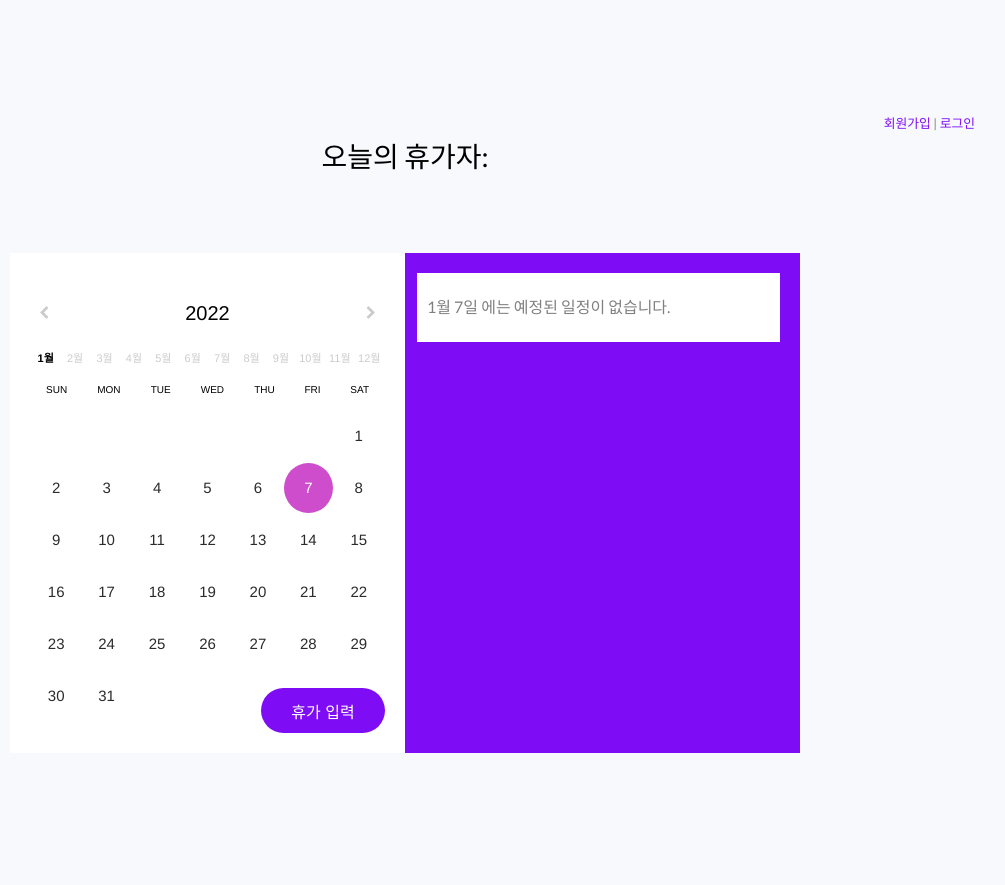
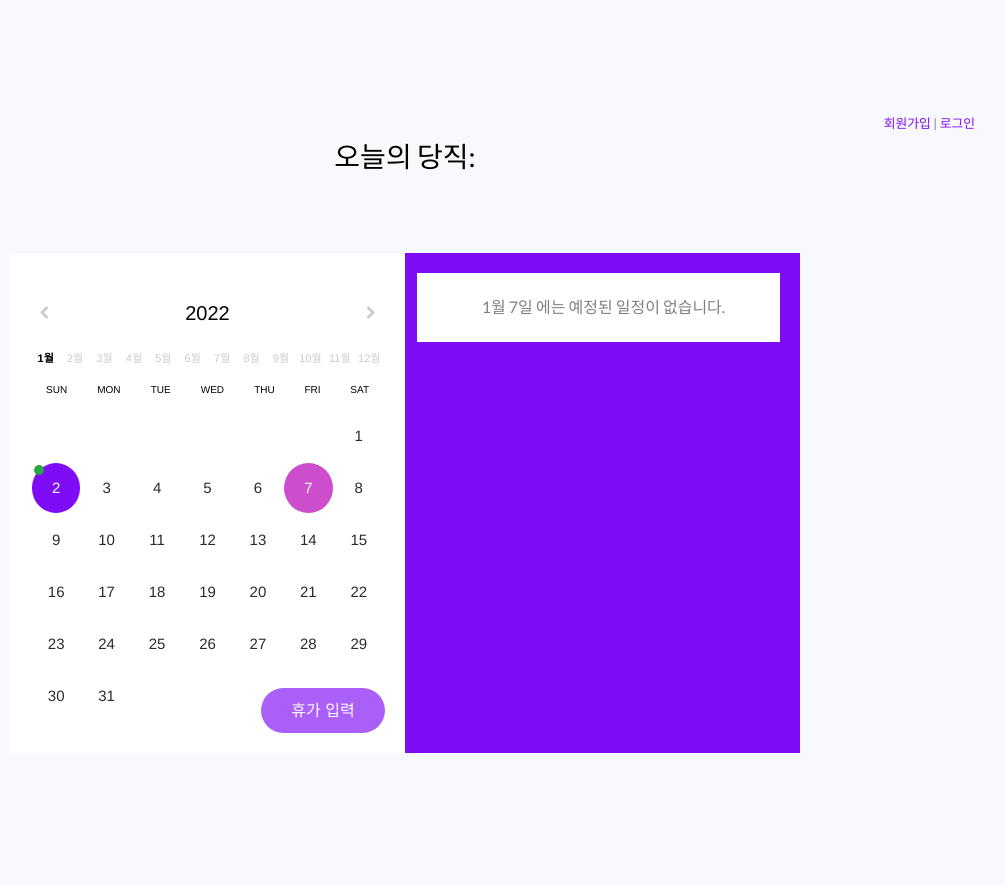
Before and after one commit to okcdbu/Agent_management, a Django app: page / in a window 1280 px wide. Shown: the whole page, without its empty margins (235-1240 px from the left). Run offline with Django 4.2, Linux system fonts and the light colour scheme; some libraries are stand-ins or nearby versions.

Commit message:
한글화 작업 완료, 데이터베이스 연결 필요

```diff
--- a/agent_calendar/static/agent_calendar/js/main.js
+++ b/agent_calendar/static/agent_calendar/js/main.js
@@ -53,9 +53,9 @@ function init_calendar(date) {
                 show_events(events, months[month], day);
             }
             // If this date has any events, style it with .event-date
-            /*if(events.length!==0) {
+            if(events.length!==0) {
                 curr_date.addClass("event-date");
-            }*/
+            }
             // Set onClick handler for clicking a date
             curr_date.click({events: events, month: months[month], day:day}, date_click);
             row.append(curr_date);
@@ -130,7 +130,7 @@ function new_event(event) {
     $("#dialog").show(250);
     // Event handler for cancel button
     $("#cancel-button").click(function() {
-        $("#name").removeClass("error-input");
+        $("#content").removeClass("error-input");
         $("#dialog").hide(250);
         $(".events-container").show(250);
     });
@@ -178,7 +178,7 @@ function show_events(events, month, day) {
     console.log(event_data["events"]);
     // If there are no events for this date, notify the user
     if(events.length===0) {
-        var event_card = $("<div class='event-card'></div>");
+        var event_card = $("<div class='event-card text-center'></div>");
         var event_name = $("<div class='event-name'>"+month+" "+day+"일 에는 예정된 일정이 없습니다.</div>");
         $(event_card).css({ "border-left": "10px solid #FF1744" });
         $(event_card).append(event_name);
@@ -187,9 +187,9 @@ function show_events(events, month, day) {
     else {
         // Go through and add each event as a card to the events container
         for(var i=0; i<events.length; i++) {
-            var event_card = $("<div class='event-card'></div>");
-            var title = events[i]["username"] + " " + events[i]["daytype"] +" " + events[i]["type"];
-            var event_name = $("<div class='event-name'>"+title+":</div>");
+            var event_card = $("<div class='event-card text-center'></div>");
+            var title = events[i]["username"] + " " + printdict[events[i]["daytype"]] + " " + printdict[events[i]["type"]];
+            var event_name = $("<div class='event-name'>"+title+"</div>");
             // if(events[i]["cancelled"]===true) {
             //     $(event_card).css({
             //         "border-left": "10px solid #FF1744"
@@ -246,4 +246,16 @@ const months = [
     "12월"
 ];
 
+const printdict = {
+    'dayoff':'연가',
+    'sickleave':'병가',
+    'special':'공가',
+    'public':'특별휴가',
+    'AM':'오전',
+    'PM':'오후',
+    'allday':'하루',
+}
+
+
+
 })(jQuery);
--- a/agent_calendar/templates/agent_calendar/index.html
+++ b/agent_calendar/templates/agent_calendar/index.html
@@ -14,7 +14,9 @@
 
 	</head>
 	<body>
+    <!-- user data for javascript-->
     <input type="hidden" id="username" value={{ user.username }}>
+    <input type="hidden" id="user_is_authenticated" value={{ user.is_authenticated }}>
 	<section class="ftco-section">
 		<div class="container">
             <div class="row justify-content-end small">
@@ -34,7 +36,7 @@
             </div>
 			<div class="row justify-content-center">
 				<div class="col-md-6 text-center mb-5">
-					<h2 class="heading-section">오늘의 휴가자: </h2>
+					<h2 class="heading-section">오늘의 당직: </h2>
 				</div>
 			</div>
 			<div class="row">
@@ -81,7 +83,8 @@
 			              </tbody>
 				          </table>
 				        </div>
-				        <button class="button" id="add-button">휴가 입력</button>
+
+				        <button class="button btn" id="add-button"{% if not user.is_authenticated %} onclick="alert('로그인이 필요합니다.');" disabled {% endif %}>휴가 입력</button>
 				      </div>
 				    </div>
 				    <div class="events-container">
@@ -110,13 +113,13 @@
                             <p><label class="form-label" id="valueFromMyButton" for="days">일수</label>
                               <div class="btn-group btn-group-toggle" data-toggle="buttons" id="days">
                                   <label class="btn btn-outline-secondary active">
-                                      <input type="radio" name="options" value="AM" autocomplete="off" checked> 오전
+                                      <input type="radio" name="daystype" value="AM" autocomplete="off" checked> 오전
                                   </label>
                                   <label class="btn btn-outline-secondary">
-                                      <input type="radio" name="options" value="PM" autocomplete="off"> 오후
+                                      <input type="radio" name="daystype" value="PM" autocomplete="off"> 오후
                                   </label>
                                   <label class="btn btn-outline-secondary">
-                                      <input type="radio" name="options" value="allday" autocomplete="off"> 하루
+                                      <input type="radio" name="daystype" value="allday" autocomplete="off"> 하루
                                   </label>
                               </div></p>
 				            <input type="button" value="Cancel" class="button" id="cancel-button">
```
